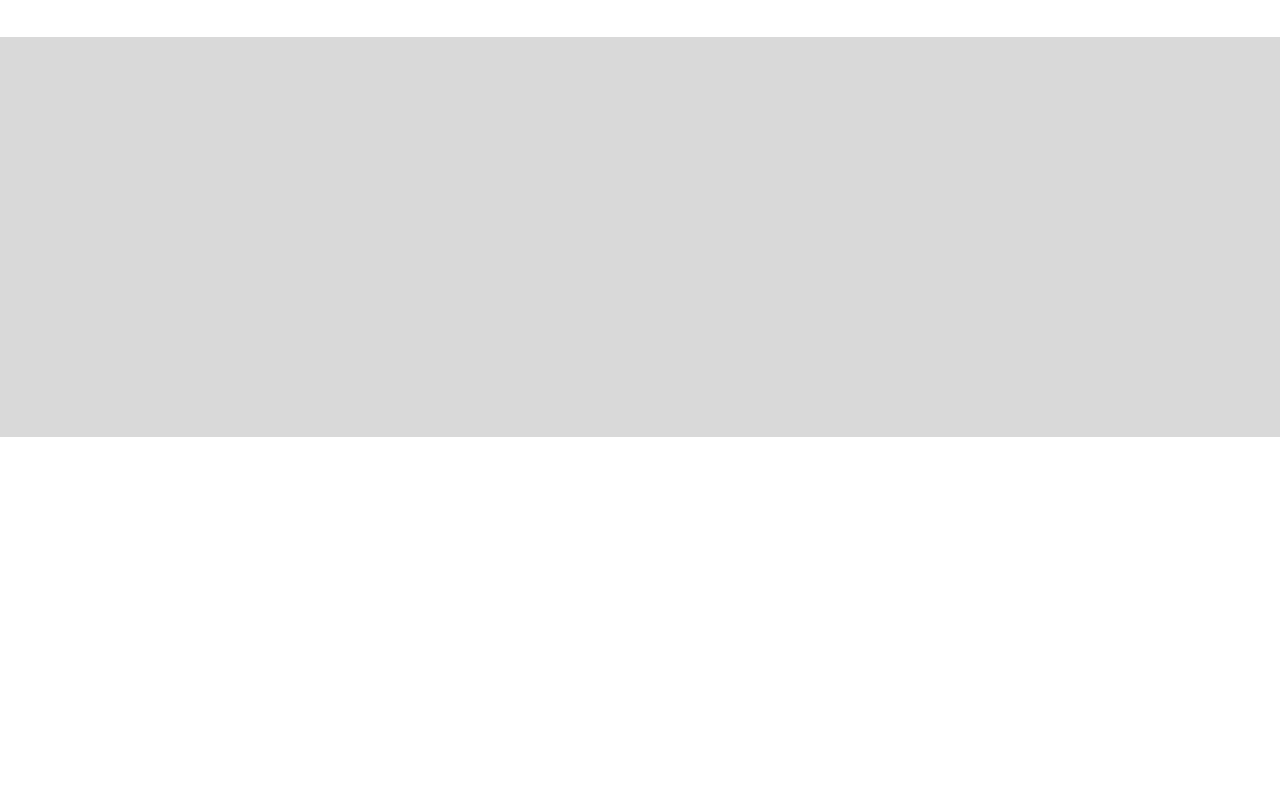
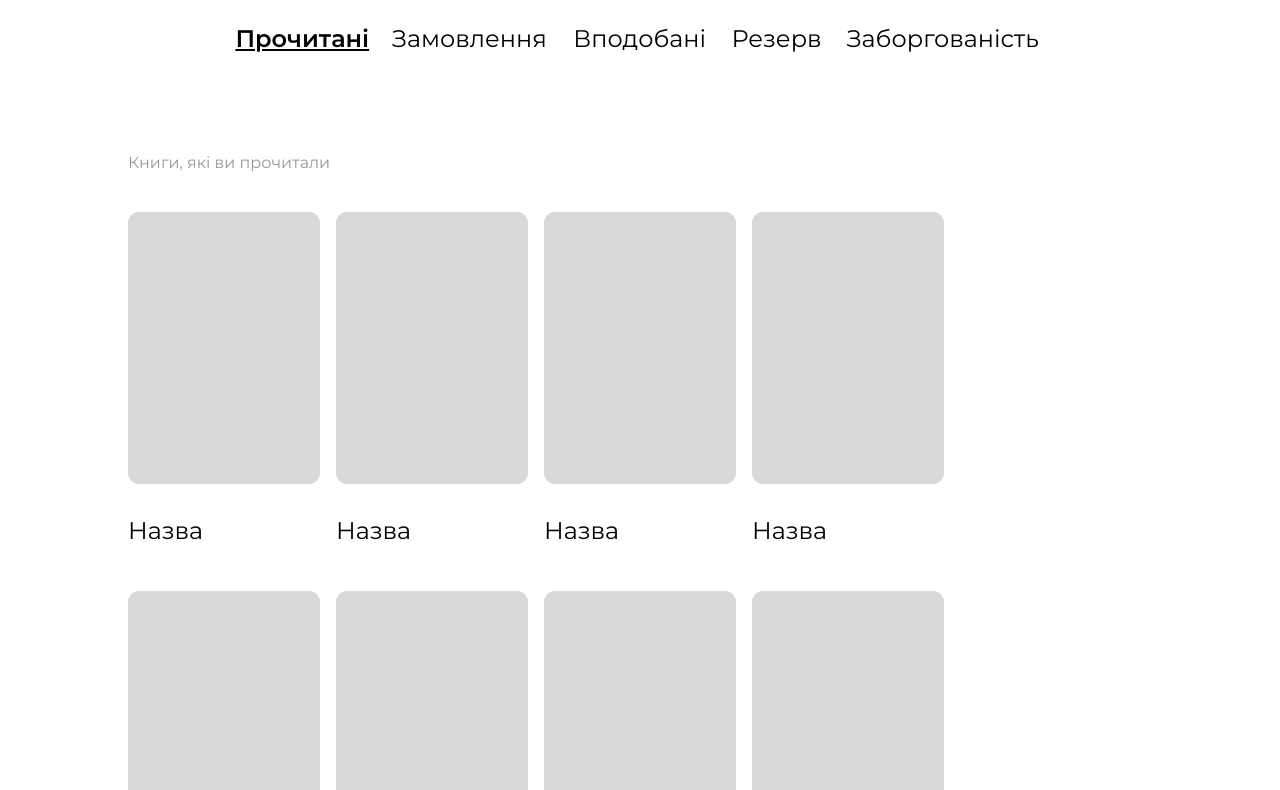
Before and after one commit to clavigo/Libi, a plain HTML site: page src/profile.html in a window 1280 px wide. Shown: the part 634-1424 px from the top of the page. Before the commit the page ends 1119 px from the top, so only its background shows below. Drawn offline with Linux system fonts and the light colour scheme.

Commit message:
Changed profile page. Added switcher on page and content on readed block

```diff
--- a/src/css/styles.css
+++ b/src/css/styles.css
@@ -15,6 +15,7 @@ header{
     width: 100%;
     position: fixed;
     background-color: white;
+    z-index: 2;
 }
 nav {
     height: 80px;
@@ -330,13 +331,16 @@ footer{
     width: 24px;
     border-radius: 50%;
     background-color: #53C949;
+    margin-left: 40px;
 }
 
 .half-book{
     height: 276px;
     width: 191px;
     background-color: var(--absence-color);
-    rotate: 13.5deg;
+    /* rotate: 13.5deg; */
+    transform: rotate(13.5deg);
+    z-index: 1;
     margin-top: 40px;
     margin-right: 30px;
 }
@@ -345,3 +349,76 @@ footer{
     margin-left: 40px;
     margin-top: -289px;
 }
+
+.profile-info > div > h1 {
+    margin-bottom: 16px;
+}
+
+.your-books{
+    width: 80%;
+    margin-top: 100px;
+}
+
+.your-books > div{
+    justify-content: space-between;
+    align-items: center;
+    width: 80%;
+    margin: 40px auto 100px auto;
+    cursor: pointer;
+}
+
+.your-books > div > a{
+    font-size: 24px;
+    padding: 0 5px;
+    &:hover{
+        font-weight: 600;
+        text-decoration: underline;
+        /* text-shadow: 0 0 .02px black, 0 0 .02px black, 0 0 .02px black; */
+    }
+}
+
+.your-books > div > a::before{
+    display: block;
+    height: 0px;
+    content: attr(title);
+    font-weight: 600;
+    overflow: hidden;
+    visibility: hidden;
+}
+
+.current {
+    font-weight: 600;
+    text-decoration: underline;
+}
+
+.not-current{
+    font-weight: 400;
+    text-decoration: none;
+}
+
+#content-block > h2{
+    color: #9B9595;
+    margin-bottom: 40px;
+}
+
+.cover{
+    height: 272px;
+    width: 192px;
+    background-color: var(--absence-color);
+    border-radius: 11px;
+}
+
+.readed-list{
+    flex-wrap: wrap;
+    justify-content: flex-start;
+}
+
+.readed-book{
+    margin-right: 16px;
+    margin-bottom: 46px;
+}
+
+.readed-book > p {
+    margin-top: 32px;
+    font-size: 24px;
+}
--- /dev/null
+++ b/src/js/profile-books.js
@@ -0,0 +1,62 @@
+var readedContent = `<h2>Книги, які ви прочитали</h2>
+<div class="readed-list flex"></div>`;
+var ordersContent = "Замовлення";
+var likedContent = "Вподобані";
+var reserveContent = "Резерв";
+var debtContent = "Заборгованість";
+var i = 10;
+
+var readedBook = `<div class="readed-book">
+    <div class="cover"></div>
+    <p>Назва</p>
+</div>`;
+
+readedContentInsert();
+document.getElementById("readed").className = "current"
+
+document.getElementById("readed").addEventListener("click", function() {
+    notCurrent()
+    document.getElementById("readed").className = "current"
+    readedContentInsert();
+});
+
+document.getElementById("orders").addEventListener("click", function() {
+    notCurrent()
+    document.getElementById("orders").className = "current"
+    document.getElementById("content-block").innerHTML = ordersContent;
+});
+
+document.getElementById("liked").addEventListener("click", function() {
+    notCurrent()
+    document.getElementById("liked").className = "current"
+    document.getElementById("content-block").innerHTML = likedContent;
+});
+
+document.getElementById("reserve").addEventListener("click", function() {
+    notCurrent()
+    document.getElementById("reserve").className = "current"
+    document.getElementById("content-block").innerHTML = reserveContent;
+});
+
+document.getElementById("debt").addEventListener("click", function() {
+    notCurrent()
+    document.getElementById("debt").className = "current"
+    document.getElementById("content-block").innerHTML = debtContent;
+});
+
+function readedContentInsert() {
+    let res = ""; // Ініціалізуємо res пустим рядком
+    for (let index = 0; index < i; index++) {
+        res += readedBook; // Додаємо книгу до результуючого рядка
+    }
+    document.getElementById("content-block").innerHTML = readedContent; // Вставляємо readedContent
+    document.querySelector(".readed-list").innerHTML = res; // Вставляємо результуючий рядок книг
+}
+
+function notCurrent() {
+    document.getElementById("readed").className = "not-current"
+    document.getElementById("orders").className = "not-current"
+    document.getElementById("liked").className = "not-current"
+    document.getElementById("reserve").className = "not-current"
+    document.getElementById("debt").className = "not-current"
+}
--- a/src/profile.html
+++ b/src/profile.html
@@ -28,10 +28,29 @@
                 <div class="half-book margin-right"></div>
             </div>
         </div>
-        <article class="your-books"></article>
+        <article class="your-books">
+            <h1>Ваші книги</h1>
+            <div class="flex">
+                <a title="Прочитані" id="readed">Прочитані</a>
+                <a title="Замовлення" id="orders">Замовлення</a>
+                <a title="Вподобані" id="liked">Вподобані</a>
+                <a title="Резерв" id="reserve">Резерв</a>
+                <a title="Заборгованість" id="debt">Заборгованість</a>
+            </div>
+            <article class="" id="content-block">
+                <h2>Книги, які ви прочитали</h2>
+                <div class="readed-list">
+                    <div class="readed-book">
+                        <div class="cover"></div>
+                        <p>Назва</p>
+                    </div>
+                </div>
+            </article>
+        </article>
     </main>
     <footer></footer>
 
+    <script src="/src/js/profile-books.js"></script>
     <script src="/src/js/register.js"></script>
     <div id="transparentDiv"></div>
     <div id="myModalSignUp" class="modal-sign-up modal"></div>
```
